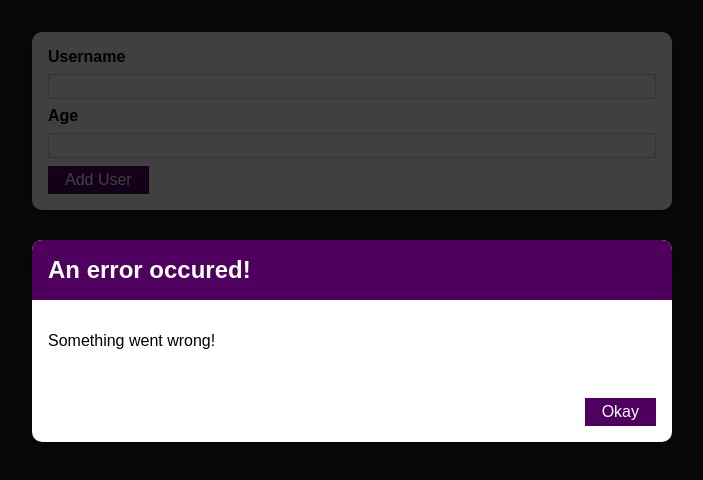
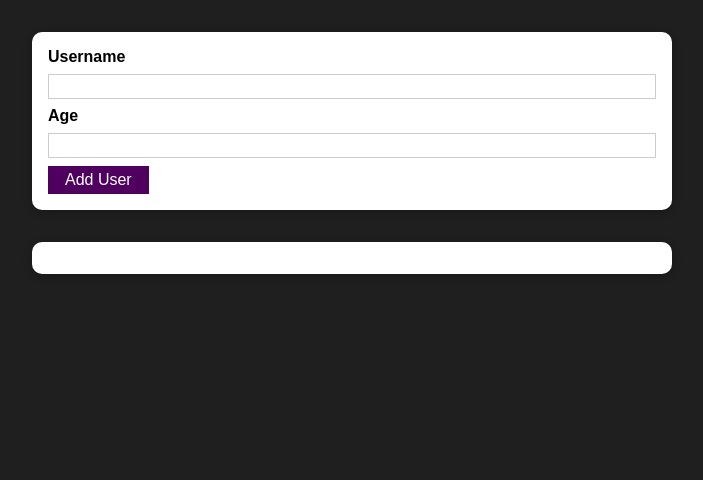
Before and after one commit to MacLier/FirstReact, a React (Create React App) app in the folder 003-PracticeProject/: page / in a window 1280 px wide. Shown: the top 480 px of the page, without its empty margins (288-991 px from the left). Built offline with nearby package versions, Linux system fonts and the light colour scheme.

Commit message:
feat: managing error state

```diff
--- a/003-PracticeProject/src/components/UI/ErrorModal.js
+++ b/003-PracticeProject/src/components/UI/ErrorModal.js
@@ -8,7 +8,7 @@ const ErrorModal = props => {
 
     return (
         <div>
-            <div className={classes.backdrop}></div>
+            <div className={classes.backdrop} onClick={props.onConfirm}></div>
             <Card className={classes.modal}>
                 <header className={classes.header}>
                     <h2>{props.title}</h2>
@@ -17,7 +17,7 @@ const ErrorModal = props => {
                     <p>{props.message}</p>
                 </div>
                 <footer className={classes.actions}>
-                    <Button>Okay</Button>
+                    <Button onClick={props.onConfirm}>Okay</Button>
                 </footer>
             </Card>
         </div>
--- a/003-PracticeProject/src/components/Users/AddUser.js
+++ b/003-PracticeProject/src/components/Users/AddUser.js
@@ -10,14 +10,24 @@ const AddUser = props => {
 
     const [enteredUsername, setEnteredUsername] = useState('');
     const [enteredAge, setEnteredAge] = useState('');
+    const [error, setError] = useState('');
 
     const addUserHandler = (event) => {
         event.preventDefault();
 
         if (!enteredUsername.trim().length || !enteredAge.trim().length) {
+
+            setError({
+                title: 'Invalid input',
+                message: 'Please enter a valid name and age (non-empty values)'
+            })
             return
         }
         if (+enteredAge < 1) {
+            setError({
+                title: 'Invalid age.',
+                message: 'Please enter a valid age ( greater than zero ).'
+            })
             return
         }
 
@@ -33,9 +43,13 @@ const AddUser = props => {
     const ageChangeHandler = event => {
         setEnteredAge(event.target.value)
     }
+
+    const errorHandler = () => {
+        setError(null);
+    }
     return (
         <div>
-            <ErrorModal title="An error occured!" message={"Something went wrong!"} />
+            {error && <ErrorModal title={error.title} message={error.message} onConfirm={errorHandler} />}
             <Card className={classes.input}>
                 <form onSubmit={addUserHandler}>
                     <label htmlFor="username">Username</label>
```
